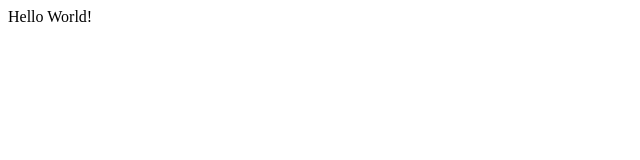
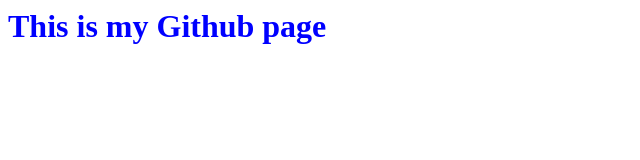
Before and after one commit to hnj1996/hnj1996.github.io, a plain HTML site: page index.html in a window 1280 px wide. Shown: the whole page, without its empty margins (0-640 px from the left). Drawn offline with Linux system fonts and the light colour scheme.

Commit message:
Update index.html

```diff
--- a/index.html
+++ b/index.html
@@ -2,6 +2,7 @@
   <head>
     </head>
     <body>
-    Hello World!
+      <h1 style="color:blue"> This is my Github page </h1>
+
   </body>
 </html>
```
